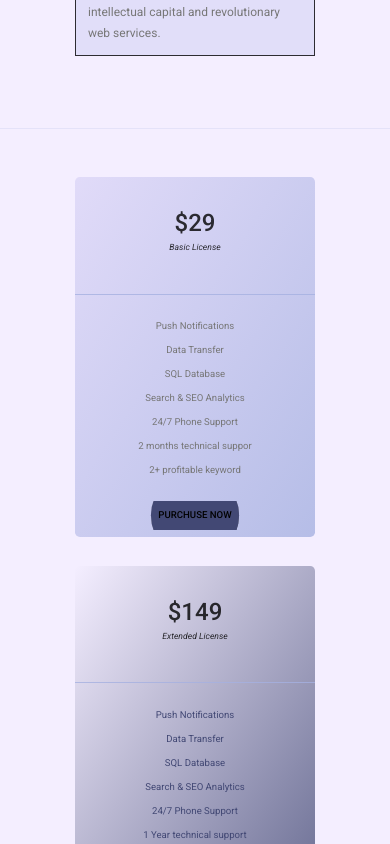
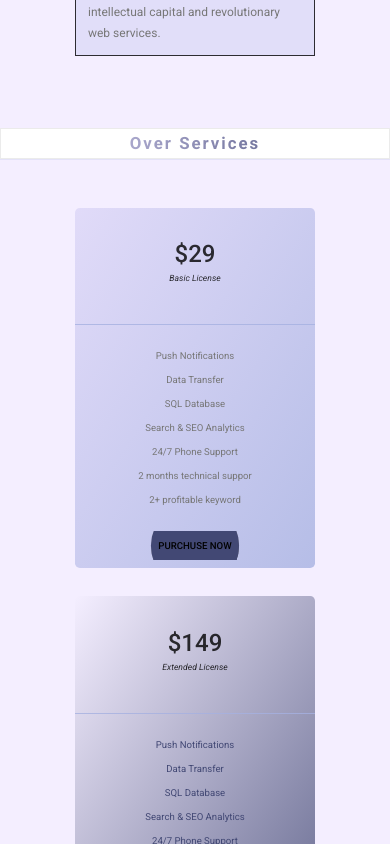
Before and after one commit to Jason-Aviles/surgeAgency, a React (Create React App) app: page / in a window 390 px wide. Shown: the part 3080-3924 px from the top of the page. Built offline with nearby package versions, Linux system fonts and the light colour scheme.

Commit message:
fixed nav

```diff
--- a/src/App.js
+++ b/src/App.js
@@ -286,10 +286,19 @@ function App() {
           </div>
         </section>
 
-        <section id="price" className="section-Price">
+<span id="price" className="heading-secondary--main u-center-text u-border">
+                      Over Services
+                    </span>
+        <section  className="section-Price">
+
+
           <div className="row">
+
+
             <div className="col-1-of-3">
               <div className="card">
+
+
                 <div className="u-margin-bottom-small"> </div>
 
                 <div className="u-center-text">
--- a/src/css/index.css
+++ b/src/css/index.css
@@ -268,6 +268,9 @@ body {
 .u-height-2 {
   height: 17rem !important; }
 
+.u-border {
+  border: 1px solid #ebebeb; }
+
 #navShow {
   width: 0;
   opacity: 0;
@@ -530,7 +533,9 @@ body {
         /* margin-top: 52rem; */
         position: relative;
         top: 2rem;
-        left: 0; } }
+        left: 0;
+        font-size: 3rem;
+        border: 1px solid; } }
     .nav__links:active, .nav__links:hover {
       color: #fff;
       background: #a6b1e1;
@@ -555,7 +560,15 @@ body {
     .header__logo--menu {
       width: 25%;
       height: 23rem;
-      margin-bottom: 3rem; }
+      margin-bottom: 3rem;
+      cursor: pointer; }
+      .header__logo--menu:hover {
+        transform: translateY(-3px);
+        background-color: transparent;
+        border-radius: 10rem; }
+      .header__logo--menu:active {
+        transform: translate(-1px);
+        box-shadow: 0 5px 10px rgba(0, 0, 0, 0.2); }
     @media (max-width: 57.25em) {
       .header__logo {
         height: 25rem;
--- a/src/sass/base/_utilities.scss
+++ b/src/sass/base/_utilities.scss
@@ -57,6 +57,11 @@
 .u-height-2 {
   height: 17rem !important;
 }
+
+.u-border{
+  border: 1px solid #ebebeb;
+}
+
 
 #navShow {
 
--- a/src/sass/layout/_nav.scss
+++ b/src/sass/layout/_nav.scss
@@ -68,6 +68,9 @@
     position: relative;
     top: 2rem;
     left: 0;
+
+    font-size: 3rem;
+    border: 1px solid;
     }
 
 
```
Also changed, not shown: src/sass/layout/_header.scss (+12 -0 lines), src/img/hamburger.png (added).
